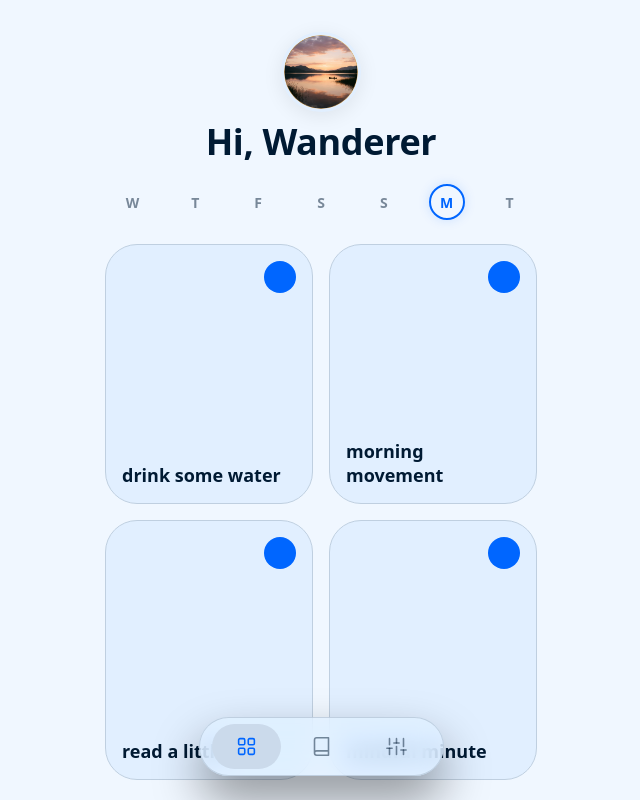
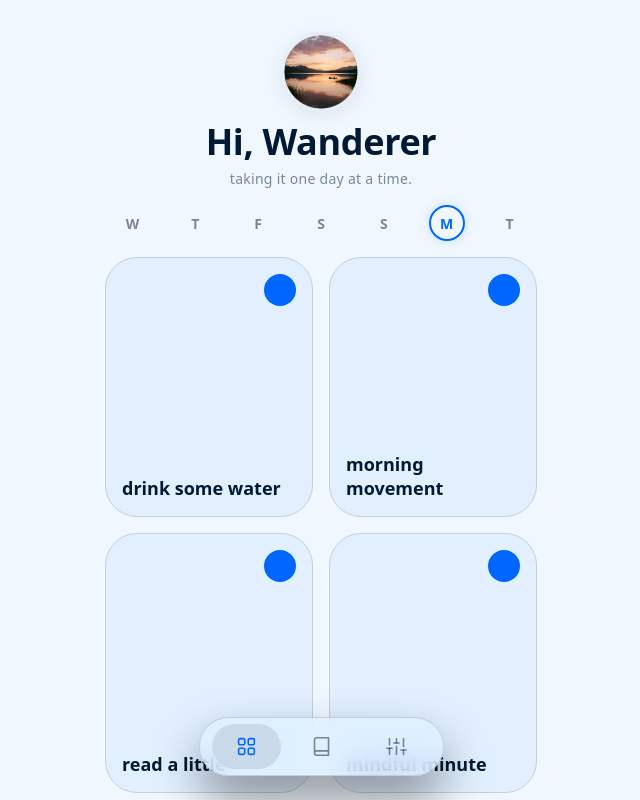
Before and after one commit to 1ewig/gentle-habit-tracker, a React (Vite) app: page / in a window 1280 px wide. Shown: the whole page, without its empty margins (319-959 px from the left). Built offline with nearby package versions, Linux system fonts and the light colour scheme; a web font is replaced by a local one.

Commit message:
feat(today): integrate user bio and optimize header layout constraints

```diff
--- a/src/components/today/TodayHeader.tsx
+++ b/src/components/today/TodayHeader.tsx
@@ -20,7 +20,10 @@ export const TodayHeader = () => {
       <div className="today-header__pfp-container">
         <img src={avatarImg} alt={profile.name} className="today-header__pfp" />
       </div>
-      <h1 className="today-header__greeting">Hi, {profile.name}</h1>
+      <div className="today-header__intro">
+        <h1 className="today-header__greeting">Hi, {profile.name}</h1>
+        <p className="today-header__subtext">{profile.bio}</p>
+      </div>
 
       <div className="today-header__timeline" role="group" aria-label="Weekly visual summary">
         {week.map((d, i) => {
--- a/src/components/today/today-header.css
+++ b/src/components/today/today-header.css
@@ -34,6 +34,14 @@
   object-fit: cover;
 }
 
+.today-header__intro {
+  display: flex;
+  flex-direction: column;
+  align-items: center;
+  gap: var(--s-8);
+  margin-top: calc(var(--s-8) * -0.5);
+}
+
 .today-header__greeting {
   font-family: var(--font-sans);
   font-size: var(--t-3xl);
@@ -41,9 +49,22 @@
   color: var(--text);
   line-height: var(--lh-none);
   letter-spacing: var(--ls-tight);
-  text-transform: capitalize; /* Overrides lowercase global reset */
+  text-transform: capitalize;
+  /* Overrides lowercase global reset */
   margin: 0;
-  margin-top: calc(var(--s-8) * -0.5);
+  transition: color 0.4s var(--bezier);
+}
+
+.today-header__subtext {
+  font-family: var(--font-sans);
+  font-size: var(--t-sm);
+  font-weight: var(--fw-reg);
+  color: var(--muted);
+  line-height: var(--lh-base);
+  letter-spacing: var(--ls-wide);
+  text-transform: none;
+  /* Overrides lowercase global reset */
+  margin: 0;
   transition: color 0.4s var(--bezier);
 }
 
@@ -52,7 +73,6 @@
   grid-template-columns: repeat(7, 1fr);
   gap: var(--s-8);
   width: 100%;
-  margin-top: var(--s-8);
 }
 
 .today-header__timeline-day {
--- a/src/styles/system.css
+++ b/src/styles/system.css
@@ -129,9 +129,9 @@
 
 
 
-/* Today Header Placement */
-.page.today .today-header {
-  margin-bottom: var(--s-24);
+/* Today Page Layout Gap */
+.page.today {
+  gap: var(--s-16);
 }
 
 /* Habit List Orchestration */
```
